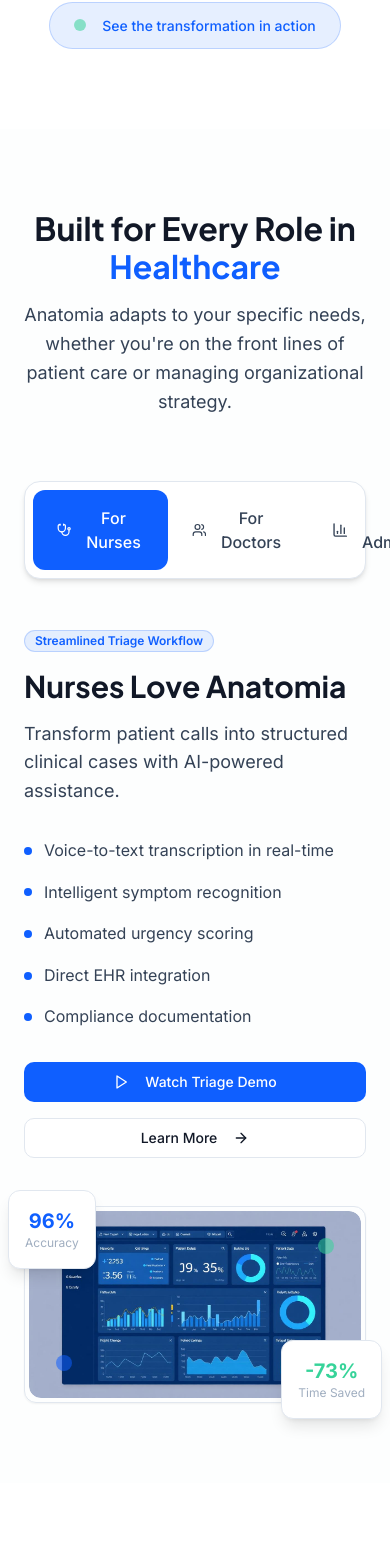
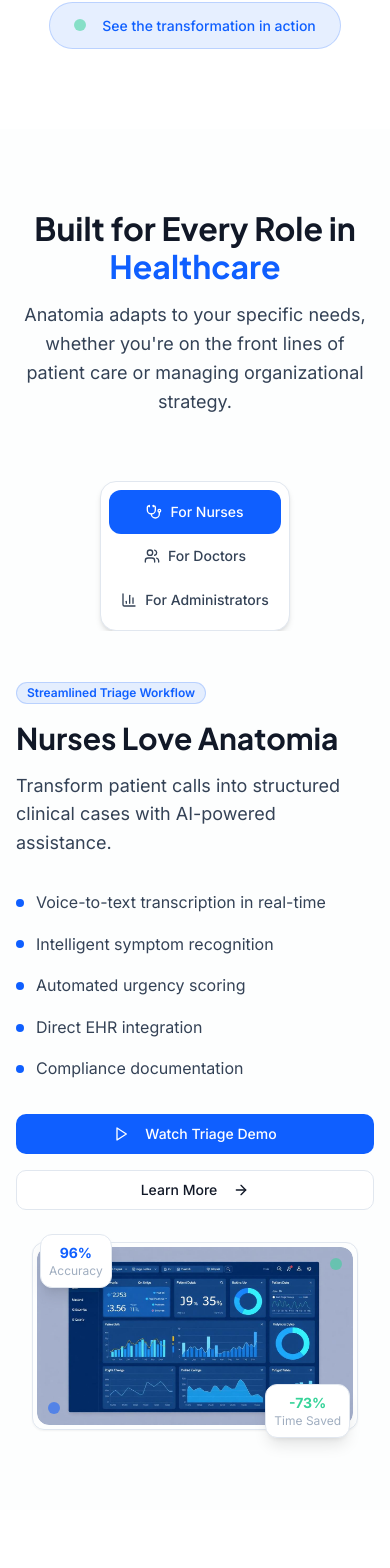
Before and after one commit to M-Hassan-Raza/anatomia-landing, a React (Vite) app: page / in a window 390 px wide. Shown: the part 3392-4960 px from the top of the page. Built offline with nearby package versions, Linux system fonts and the light colour scheme.

Commit message:
Fix the features showcase component to look better on mobile view screens

```diff
--- a/src/components/FeatureShowcase.tsx
+++ b/src/components/FeatureShowcase.tsx
@@ -82,8 +82,8 @@
   };
 
   return (
-    <section className="py-20 bg-anatomia-gray-100/30">
-      <div className="container mx-auto px-6">
+    <section className="py-20 bg-anatomia-gray-100/30 overflow-hidden">
+      <div className="container mx-auto px-4 sm:px-6 max-w-full">
         <div className="animate-on-scroll text-center mb-16">
           <h2 className="font-display text-display-lg text-foreground mb-4">
             Built for Every Role in{' '}
@@ -96,27 +96,27 @@
         </div>
 
         {/* Tab Navigation */}
-        <div className="animate-on-scroll flex flex-col sm:flex-row justify-center mb-12">
-          <div className="inline-flex bg-background rounded-2xl p-2 shadow-anatomia-md border border-border">
+        <div className="animate-on-scroll flex justify-center mb-12 overflow-x-auto">
+          <div className="flex flex-col sm:flex-row bg-background rounded-2xl p-2 shadow-anatomia-md border border-border min-w-fit">
             {tabs.map((tab, index) => (
               <button
                 key={tab.id}
                 onClick={() => handleTabChange(index)}
-                className={`flex items-center space-x-3 px-6 py-4 rounded-xl transition-all duration-300 ${
+                className={`flex items-center justify-center space-x-2 sm:space-x-3 px-3 sm:px-6 py-3 sm:py-4 rounded-xl transition-all duration-300 whitespace-nowrap min-w-0 ${
                   activeTab === index
                     ? 'bg-primary text-primary-foreground shadow-anatomia-primary'
                     : 'text-anatomia-gray-700 hover:bg-anatomia-gray-100 hover:text-foreground'
                 }`}
               >
-                <tab.icon className="w-5 h-5" />
-                <span className="font-medium">{tab.title}</span>
+                <tab.icon className="w-4 h-4 sm:w-5 sm:h-5 flex-shrink-0" />
+                <span className="font-medium text-sm sm:text-base">{tab.title}</span>
               </button>
             ))}
           </div>
         </div>
 
         {/* Tab Content */}
-        <div className="tab-content grid lg:grid-cols-2 gap-12 items-center">
+        <div className="tab-content grid lg:grid-cols-2 gap-8 lg:gap-12 items-center">
           {/* Left Content */}
           <div className="space-y-8">
             <div className="space-y-4">
@@ -144,7 +144,7 @@
             </div>
 
             {/* CTA */}
-            <div className="flex flex-col sm:flex-row gap-4">
+            <div className="flex flex-col sm:flex-row gap-4 max-w-full">
               <Button className="btn btn-primary group">
                 <Play className="w-4 h-4 mr-2 group-hover:scale-110 transition-transform" />
                 {tabs[activeTab].demo}
@@ -157,7 +157,7 @@
           </div>
 
           {/* Right Content - Demo Preview */}
-          <div className="relative">
+          <div className="relative mx-4 sm:mx-0">
             <Card className="p-1 bg-gradient-primary">
               <div className="bg-background rounded-xl overflow-hidden">
                 <img
@@ -167,14 +167,14 @@
                 />
 
                 {/* Interactive Hotspots */}
-                <div className="absolute top-8 right-8">
-                  <div className="w-4 h-4 bg-anatomia-success rounded-full animate-pulse shadow-anatomia-glow">
+                <div className="absolute top-4 sm:top-8 right-4 sm:right-8">
+                  <div className="w-3 h-3 sm:w-4 sm:h-4 bg-anatomia-success rounded-full animate-pulse shadow-anatomia-glow">
                     <div className="absolute inset-0 bg-anatomia-success rounded-full animate-ping"></div>
                   </div>
                 </div>
 
-                <div className="absolute bottom-8 left-8">
-                  <div className="w-4 h-4 bg-primary rounded-full animate-pulse shadow-anatomia-glow">
+                <div className="absolute bottom-4 sm:bottom-8 left-4 sm:left-8">
+                  <div className="w-3 h-3 sm:w-4 sm:h-4 bg-primary rounded-full animate-pulse shadow-anatomia-glow">
                     <div className="absolute inset-0 bg-primary rounded-full animate-ping"></div>
                   </div>
                 </div>
@@ -182,17 +182,17 @@
             </Card>
 
             {/* Floating Stats */}
-            <div className="absolute -top-4 -left-4 bg-background rounded-xl p-4 shadow-anatomia-lg border border-border">
+            <div className="absolute -top-2 sm:-top-4 left-2 sm:-left-4 bg-background rounded-lg sm:rounded-xl p-2 sm:p-4 shadow-anatomia-lg border border-border">
               <div className="text-center">
-                <div className="text-heading-sm font-bold text-primary">96%</div>
-                <div className="text-body-xs text-anatomia-gray-600">Accuracy</div>
+                <div className="text-sm sm:text-heading-sm font-bold text-primary">96%</div>
+                <div className="text-xs sm:text-body-xs text-anatomia-gray-600">Accuracy</div>
               </div>
             </div>
 
-            <div className="absolute -bottom-4 -right-4 bg-background rounded-xl p-4 shadow-anatomia-lg border border-border">
+            <div className="absolute -bottom-2 sm:-bottom-4 right-2 sm:-right-4 bg-background rounded-lg sm:rounded-xl p-2 sm:p-4 shadow-anatomia-lg border border-border">
               <div className="text-center">
-                <div className="text-heading-sm font-bold text-anatomia-success">-73%</div>
-                <div className="text-body-xs text-anatomia-gray-600">Time Saved</div>
+                <div className="text-sm sm:text-heading-sm font-bold text-anatomia-success">-73%</div>
+                <div className="text-xs sm:text-body-xs text-anatomia-gray-600">Time Saved</div>
               </div>
             </div>
           </div>
```
